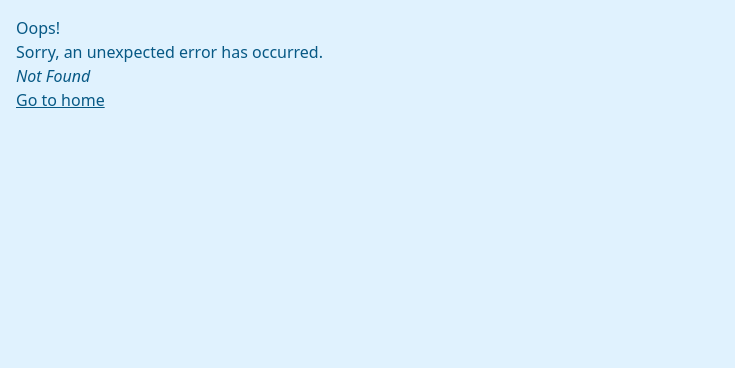
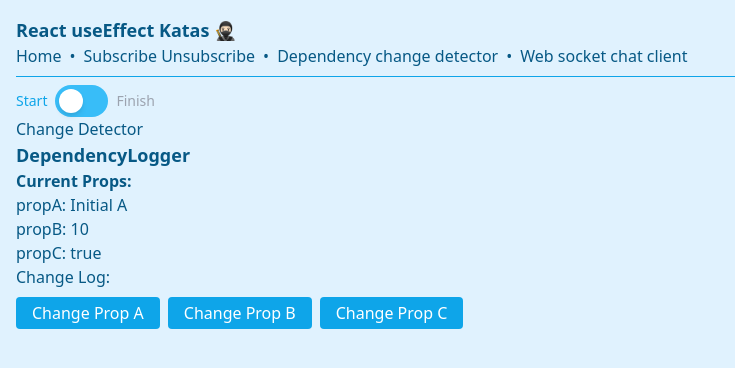
Before and after one commit to luismartinezs/react-use-effect-katas, a React (Vite) app: page /dependency-change-detector in a window 1280 px wide. Before the commit this address had no page. Shown: the top 368 px of the page, without its empty margins (0-735 px from the left). Built offline with nearby package versions, Linux system fonts and the light colour scheme.

Commit message:
dep logger kata

```diff
--- /dev/null
+++ b/src/components/CodeToggle/CodeToggle.tsx
@@ -0,0 +1,37 @@
+import { useState } from "react";
+
+type CodeToggleProps = {
+  start: React.ReactNode;
+  finish: React.ReactNode;
+}
+
+const CodeToggle = ({start, finish}: CodeToggleProps): React.JSX.Element => {
+  const [isStartCode, setIsStartCode] = useState(true);
+
+  return (
+    <div className="">
+      <div className="flex items-center text-sm">
+        <span className={`${isStartCode ? 'text-primary-500' : 'text-gray-400'} mr-2`}>Start</span>
+
+        <button
+          onClick={() => setIsStartCode(!isStartCode)}
+          className={`w-[53px] h-8 flex items-center rounded-full ${isStartCode ? 'bg-primary-400' : 'bg-secondary-400'}`}
+        >
+          <div
+            className={`bg-white w-6 h-6 rounded-full shadow-md transform transition-transform duration-300 ${
+              isStartCode ? 'translate-x-1' : 'translate-x-6'
+            }`}
+          ></div>
+        </button>
+
+        <span className={`${!isStartCode ? 'text-secondary-500' : 'text-gray-400'} ml-2`}>Finish</span>
+
+      </div>
+      <div className="flex-grow">
+        {isStartCode ? start : finish}
+      </div>
+    </div>
+  );
+};
+
+export default CodeToggle
--- /dev/null
+++ b/src/components/CodeToggle/index.ts
@@ -0,0 +1,3 @@
+import CodeToggle from './CodeToggle'
+
+export default CodeToggle
--- /dev/null
+++ b/src/katas/DependencyChangeDetector/DependencyChangeDetector_finish.tsx
@@ -0,0 +1,75 @@
+import { useEffect, useRef, useState } from "react";
+
+type DependencyLoggerProps = {
+  propA: string;
+  propB: number;
+  propC: boolean;
+};
+
+const DependencyLogger = ({ propA, propB, propC }: DependencyLoggerProps): JSX.Element => {
+  const [changeLog, setChangeLog] = useState<string[]>([]);
+  // The DependencyLogger component initializes with current prop values stored in a useRef hook, which persists across re-renders but does not cause re-renders itself
+  const prevProps = useRef({ propA, propB, propC });
+
+  // The useEffect hook compares current props with previous values. If there are changes, it updates the changeLog state, which triggers a re-render to display the changes
+  useEffect(() => {
+      const changes: string[] = [];
+      if (prevProps.current.propA !== propA) {
+          changes.push(`propA changed from ${prevProps.current.propA} to ${propA}`);
+          prevProps.current.propA = propA;
+      }
+      if (prevProps.current.propB !== propB) {
+          changes.push(`propB changed from ${prevProps.current.propB} to ${propB}`);
+          prevProps.current.propB = propB;
+      }
+      if (prevProps.current.propC !== propC) {
+          changes.push(`propC changed from ${prevProps.current.propC} to ${propC}`);
+          prevProps.current.propC = propC;
+      }
+
+      if (changes.length > 0) {
+          setChangeLog(prevLog => [...prevLog, ...changes]);
+      }
+  }, [propA, propB, propC]);
+
+  return (
+      <div>
+          <h2>DependencyLogger</h2>
+          <div>
+              <strong>Current Props:</strong>
+              <p>propA: {propA}</p>
+              <p>propB: {propB}</p>
+              <p>propC: {propC.toString()}</p>
+          </div>
+          <div>
+              <h4>Change Log:</h4>
+              <ul>
+                  {changeLog.map((log, index) => (
+                      <li key={index}>{log}</li>
+                  ))}
+              </ul>
+          </div>
+      </div>
+  );
+};
+
+
+const DependencyChangeDetector = (): React.JSX.Element => {
+  const [propA, setPropA] = useState('Initial A');
+  const [propB, setPropB] = useState(10);
+  const [propC, setPropC] = useState(true);
+
+  return (
+      <div>
+          <h1>Change Detector</h1>
+          <DependencyLogger propA={propA} propB={propB} propC={propC} />
+          <div className="flex gap-2 mt-2">
+              <button className="button" onClick={() => setPropA(propA + '+')}>Change Prop A</button>
+              <button className="button" onClick={() => setPropB(propB + 1)}>Change Prop B</button>
+              <button className="button" onClick={() => setPropC(!propC)}>Change Prop C</button>
+          </div>
+      </div>
+  );
+};
+
+export {DependencyChangeDetector}
--- /dev/null
+++ b/src/katas/DependencyChangeDetector/DependencyChangeDetector_start.tsx
@@ -0,0 +1,55 @@
+import { useState, useRef } from "react";
+
+type DependencyLoggerProps = {
+  propA: string;
+  propB: number;
+  propC: boolean;
+};
+
+const DependencyLogger = ({ propA, propB, propC }: DependencyLoggerProps): JSX.Element => {
+  const [changeLog, setChangeLog] = useState<string[]>([]);
+  const prevProps = useRef({ propA, propB, propC });
+
+  // TODO: Implement useEffect here to detect changes in propA, propB, or propC
+
+  return (
+      <div>
+          <h2>DependencyLogger</h2>
+          <div>
+              <strong>Current Props:</strong>
+              <p>propA: {propA}</p>
+              <p>propB: {propB}</p>
+              <p>propC: {propC.toString()}</p>
+          </div>
+          <div>
+              <h4>Change Log:</h4>
+              <ul>
+                  {changeLog.map((log, index) => (
+                      <li key={index}>{log}</li>
+                  ))}
+              </ul>
+          </div>
+      </div>
+  );
+};
+
+
+const DependencyChangeDetector = (): React.JSX.Element => {
+  const [propA, setPropA] = useState('Initial A');
+  const [propB, setPropB] = useState(10);
+  const [propC, setPropC] = useState(true);
+
+  return (
+      <div>
+          <h1>Change Detector</h1>
+          <DependencyLogger propA={propA} propB={propB} propC={propC} />
+          <div className="flex gap-2 mt-2">
+              <button className="button" onClick={() => setPropA(propA + '+')}>Change Prop A</button>
+              <button className="button" onClick={() => setPropB(propB + 1)}>Change Prop B</button>
+              <button className="button" onClick={() => setPropC(!propC)}>Change Prop C</button>
+          </div>
+      </div>
+  );
+};
+
+export {DependencyChangeDetector};
--- /dev/null
+++ b/src/katas/DependencyChangeDetector/index.ts
@@ -0,0 +1,3 @@
+import Kata from './kata'
+
+export default Kata
--- /dev/null
+++ b/src/katas/DependencyChangeDetector/kata.tsx
@@ -0,0 +1,18 @@
+import CodeToggle from '@/components/CodeToggle'
+import {DependencyChangeDetector as Start} from './DependencyChangeDetector_start'
+import {DependencyChangeDetector as Finish} from './DependencyChangeDetector_finish'
+
+const kata = (): React.JSX.Element => {
+  return (
+    <CodeToggle
+    start={
+      <Start />
+    }
+    finish={
+      <Finish />
+    }
+      />
+  )
+}
+
+export default kata
--- a/src/main.tsx
+++ b/src/main.tsx
@@ -10,6 +10,7 @@ import ErrorPage from '@/error-page'
 import Root from '@/routes/root'
 import SubscribeUnsubscribe from '@/katas/SubscribeUnsubscribe'
 // new component import here
+import DependencyChangeDetector from './katas/DependencyChangeDetector';
 import WebSocketChatClient from './katas/WebSocketChatClient';
 
 const router = createBrowserRouter([
@@ -23,6 +24,7 @@ const router = createBrowserRouter([
         element: <App />,
       },
       // new component route here
+      { path: 'dependency-change-detector', element: <DependencyChangeDetector /> },
       { path: 'web-socket-chat-client', element: <WebSocketChatClient /> },
       {
         path: '/sub-unsub',
--- a/src/routes/root.tsx
+++ b/src/routes/root.tsx
@@ -12,6 +12,7 @@ const routes = [
     label: 'Subscribe Unsubscribe',
   },
   // new component link here
+  { path: 'dependency-change-detector', label: 'Dependency change detector' },
   { path: 'web-socket-chat-client', label: 'Web socket chat client' },
 ]
 
```
Also changed, not shown: src/katas/DependencyChangeDetector/README.md (added), 1 other file (tests, documents, lock files or other folders).
